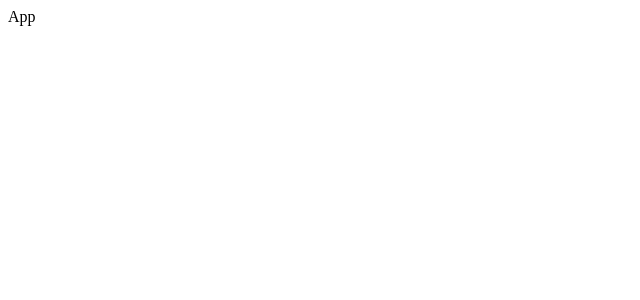
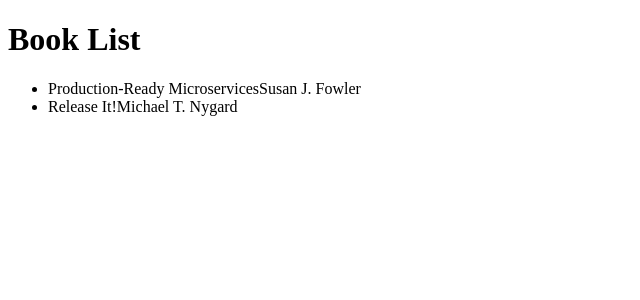
Before and after one commit to Shaktyka/re-store, a React (Create React App) app: page / in a window 1280 px wide. Shown: the top 300 px of the page, without its empty margins (0-640 px from the left). Built offline with nearby package versions, Linux system fonts and the light colour scheme.

Commit message:
Добавляет роутинг

```diff
--- a/src/components/app/app.js
+++ b/src/components/app/app.js
@@ -1,18 +1,20 @@
 import React from 'react';
+import { Route, Switch } from 'react-router-dom';
+import { HomePage, CartPage } from '../pages/';
+
 import './app.css';
-
-import withBookstoreService from '../hoc';
-// import ErrorBoundary from '../error-boundary/';
-// import ErrorIndicator from '../error-indicator/';
 
 class App extends React.Component {
 
   render() {
-    console.log(this.props.bookstoreService.getBooks());
+    // console.log(this.props.bookstoreService.getBooks());
     return (
-      <div>App</div>
+      <Switch>
+        <Route path="/" component={ HomePage } exact />
+        <Route path="/cart" component={ CartPage } />
+      </Switch>
     );
   }
 }
 
-export default withBookstoreService()(App);
+export default App;
--- /dev/null
+++ b/src/components/book-list-item/book-list-item.js
@@ -0,0 +1,16 @@
+import React, { Fragment } from 'react';
+
+import './book-list-item';
+
+const BookListItem = ({ book }) => {
+  const { title, author, id } = book;
+
+  return (
+    <Fragment>
+      <span>{ title }</span>
+      <span>{ author }</span>
+    </Fragment>
+  );
+};
+
+export default BookListItem;
--- /dev/null
+++ b/src/components/book-list-item/index.js
@@ -0,0 +1,3 @@
+import BookListItem from './book-list-item';
+
+export default BookListItem;
--- /dev/null
+++ b/src/components/book-list/book-list.js
@@ -0,0 +1,28 @@
+import React from 'react';
+import BookListItem from '../book-list-item/';
+
+import './book-list';
+
+// Как только он загружается, он запрашивает данные
+class BookList extends React.Component {
+
+  render() {
+  	const { books } = this.props;
+
+    return (
+      <ul>
+        {
+          books.map((book) => {
+            return (
+              <li key={ book.id } id={ book.id } >
+                <BookListItem book={ book } />
+              </li>
+            );
+          })
+        }
+      </ul>
+    );
+  };
+};
+
+export default BookList;
--- /dev/null
+++ b/src/components/book-list/index.js
@@ -0,0 +1,3 @@
+import BookList from './book-list';
+
+export default BookList;
--- /dev/null
+++ b/src/components/pages/cart-page.js
@@ -0,0 +1,7 @@
+import React from 'react';
+
+const CartPage = () => {
+  return <div>Cart page</div>
+};
+
+export default CartPage;
--- /dev/null
+++ b/src/components/pages/home-page.js
@@ -0,0 +1,26 @@
+import React from 'react';
+import BookList from '../book-list/';
+
+const HomePage = () => {
+  const books = [
+      {
+        id: 1,
+        title: 'Production-Ready Microservices',
+        author: 'Susan J. Fowler'
+      },
+      {
+        id: 2,
+        title: 'Release It!',
+        author: 'Michael T. Nygard'
+      }
+    ];
+
+  return (
+  	<>
+      <h1>Book List</h1>
+      <BookList books={ books } />
+    </>
+  );
+};
+
+export default HomePage;
--- /dev/null
+++ b/src/components/pages/index.js
@@ -0,0 +1,7 @@
+import HomePage from './home-page';
+import CartPage from './cart-page';
+
+export {
+  HomePage,
+  CartPage
+};
```
Also changed, not shown: src/components/book-list-item/book-list-item.css (added), src/components/book-list/book-list.css (added).
